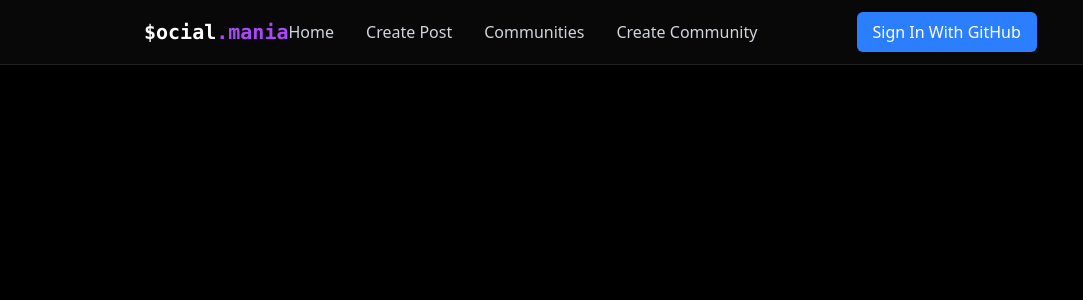
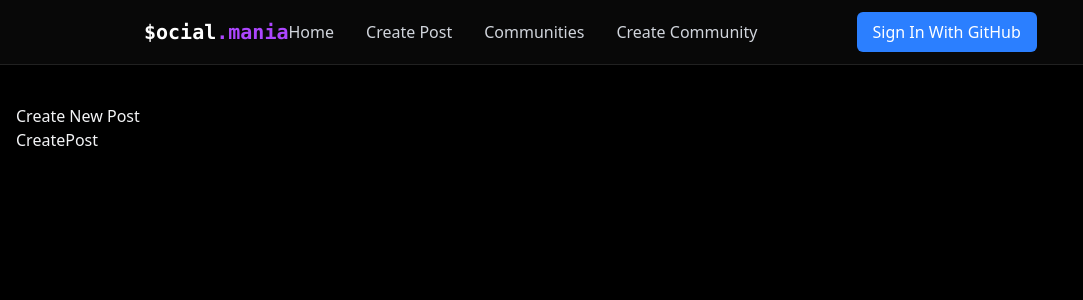
Before and after one commit to Saha-7/Social-Mania, a React (Vite) app: page /create in a window 1280 px wide. Shown: the top 300 px of the page, without its empty margins (0-1083 px from the left). Built offline with nearby package versions, Linux system fonts and the light colour scheme; no server answers.

Commit message:
CreatePost Page file setup

```diff
--- a/src/App.tsx
+++ b/src/App.tsx
@@ -1,6 +1,7 @@
 import { Route, Routes } from "react-router"
 import Home from "./pages/Home"
 import Navbar from "./components/Navbar"
+import CreatePostPage from "./pages/CreatePostPage"
 
 
 function App() {
@@ -11,6 +12,7 @@ function App() {
       <div className="container mx-auto px-4 py-6">
         <Routes>
           <Route path="/" element={<Home/>}/>
+          <Route path="/create" element={<CreatePostPage/>}/>
         </Routes>
       </div>
     </div>
--- /dev/null
+++ b/src/components/CreatePost.tsx
@@ -0,0 +1,9 @@
+import React from 'react'
+
+const CreatePost = () => {
+  return (
+    <div>CreatePost</div>
+  )
+}
+
+export default CreatePost
--- /dev/null
+++ b/src/pages/CreatePostPage.tsx
@@ -0,0 +1,13 @@
+
+import CreatePost from '../components/CreatePost'
+
+const CreatePostPage = () => {
+  return (
+    <div>
+      <h2>Create New Post</h2>
+      <CreatePost/>
+    </div>
+  )
+}
+
+export default CreatePostPage
```
